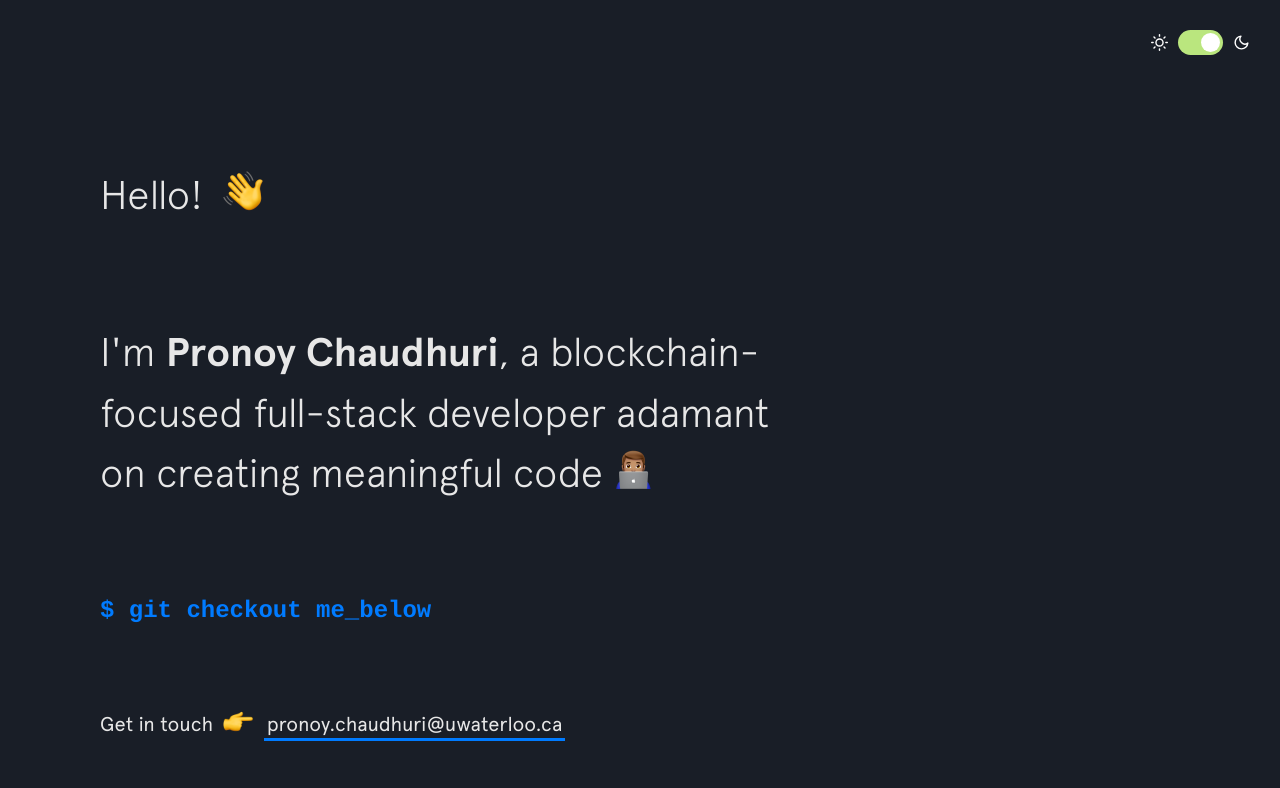
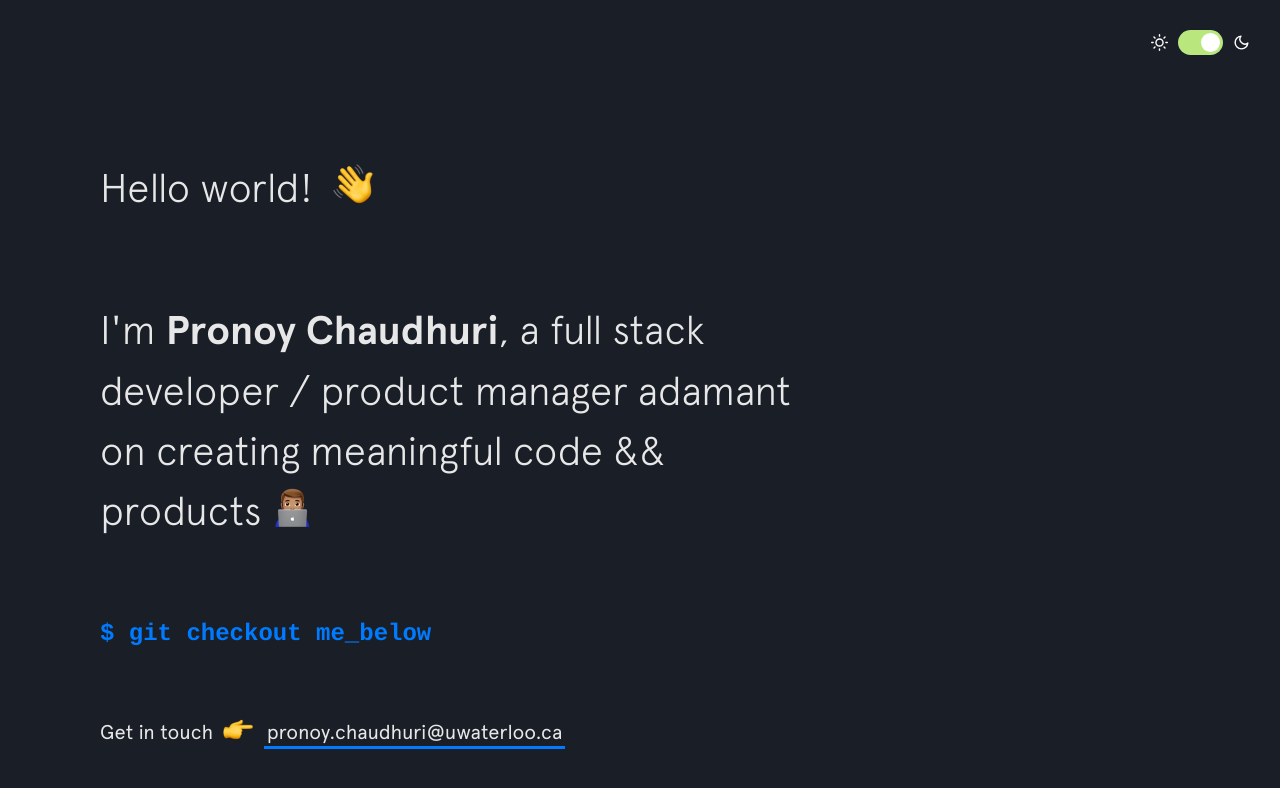
Before and after one commit to PronoyC/pronoyc.github.io, a Jekyll site: the page built from index.html, in a window 1280 px wide and 900 px high. Shown: the top 788 px of the window. Built offline with Jekyll 4.4.1, drawn with Linux system fonts in a browser that asks for light colours; nearby versions of some CDN libraries.

Commit message:
Update intro.html

```diff
--- a/_includes/intro.html
+++ b/_includes/intro.html
@@ -1,10 +1,10 @@
 <header class="intro">
-  <h1 class="intro__hello">Hello!
+  <h1 class="intro__hello">Hello world!
     <span class="emoji wave-hand animated"></span>
   </h1>
 
   <h2 class="intro__tagline">I'm
-    <span class="name">Pronoy Chaudhuri</span>, a blockchain-focused full-stack developer adamant on creating meaningful code
+    <span class="name">Pronoy Chaudhuri</span>, a full stack developer / product manager adamant on creating meaningful code && products
     <span class="emoji technologist"></span>
     <h2 style="font-family:courier;color:#007bff;"> $ git checkout me_below</h2>
   </h2>
```
